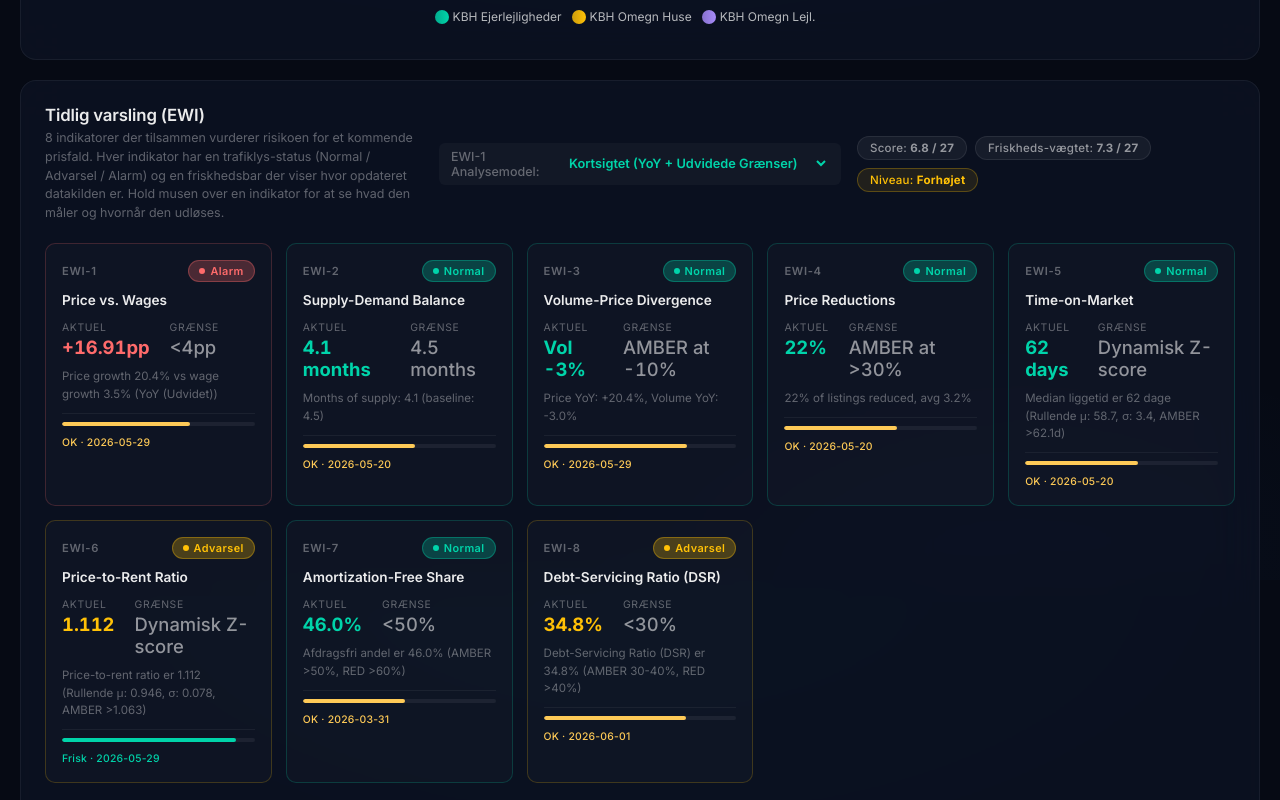
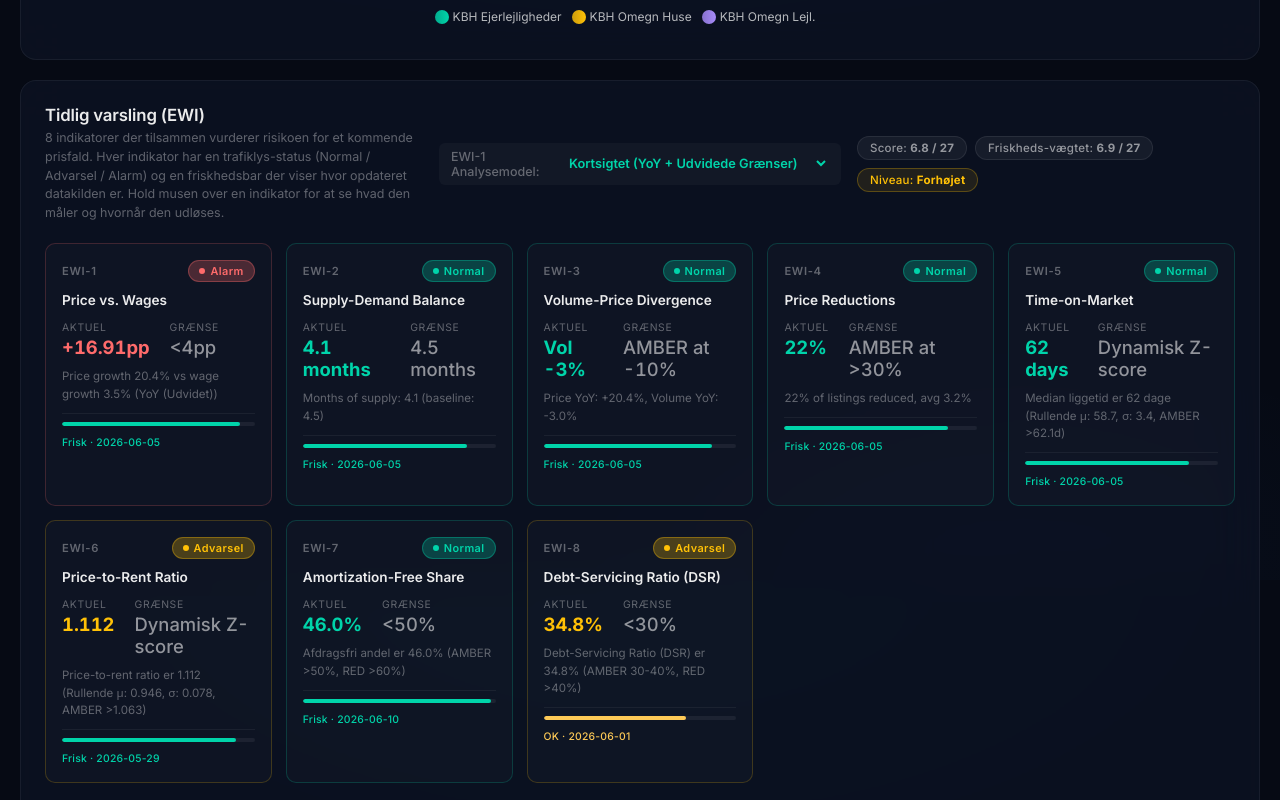
Before and after one commit to Ianropke/cph-housing-model, a React (Vite) app in the folder dashboard/: page / in a window 1280 px wide. Shown: the part 1020-1820 px from the top of the page. Built offline with nearby package versions, Linux system fonts and the light colour scheme.

Commit message:
Implement live DST JSONSTAT parsing and update data freshness registry

```diff
--- a/dashboard/src/data/housingData.js
+++ b/dashboard/src/data/housingData.js
@@ -1,8 +1,8 @@
 // AUTO-GENERATED BY DAILY PIPELINE — DO NOT EDIT DIRECTLY
 const quarters = ["2019Q1", "2019Q2", "2019Q3", "2019Q4", "2020Q1", "2020Q2", "2020Q3", "2020Q4", "2021Q1", "2021Q2", "2021Q3", "2021Q4", "2022Q1", "2022Q2", "2022Q3", "2022Q4", "2023Q1", "2023Q2", "2023Q3", "2023Q4", "2024Q1", "2024Q2", "2024Q3", "2024Q4", "2025Q1", "2025Q2", "2025Q3", "2025Q4"];
-const cphApartments = [81.4, 82.4, 82.1, 82.5, 83.8, 85.8, 88.1, 90.9, 95.6, 97.8, 100.2, 98.9, 102.2, 103.3, 99.6, 95.0, 94.7, 98.1, 98.8, 99.0, 98.3, 102.3, 105.0, 107.3, 112.5, 118.9, 121.8, 129.2];
-const cphHouses = [79.3, 80.0, 80.9, 79.9, 81.6, 81.9, 86.5, 89.4, 95.1, 98.4, 101.4, 100.9, 103.2, 104.1, 98.3, 94.5, 93.4, 95.7, 97.8, 99.6, 98.0, 100.3, 101.7, 104.1, 106.8, 110.3, 112.3, 118.5];
-const fredApartments = [84.0, 84.7, 83.1, 85.8, 87.9, 84.6, 88.2, 89.4, 96.3, 97.5, 98.8, 99.4, 101.2, 103.6, 99.5, 95.7, 91.7, 94.9, 97.8, 97.5, 98.0, 99.5, 102.6, 103.1, 105.4, 108.2, 110.7, 114.6];
+const cphApartments = [81.4, 82.4, 82.1, 82.5, 83.8, 85.8, 88.1, 90.9, 95.6, 97.8, 100.2, 98.9, 102.2, 103.3, 99.6, 95, 94.7, 98.1, 98.8, 99, 98.3, 102.3, 105, 107.3, 112.5, 118.9, 121.8, 129.2];
+const cphHouses = [79.3, 80, 80.9, 79.9, 81.6, 81.9, 86.5, 89.4, 95.1, 98.4, 101.4, 100.9, 103.2, 104.1, 98.3, 94.5, 93.4, 95.7, 97.8, 99.6, 98, 100.3, 101.7, 104.1, 106.8, 110.3, 112.3, 118.5];
+const fredApartments = [84, 84.7, 83.1, 85.8, 87.9, 84.6, 88.2, 89.4, 96.3, 97.5, 98.8, 99.4, 101.2, 103.6, 99.5, 95.7, 91.7, 94.9, 97.8, 97.5, 98, 99.5, 102.6, 103.1, 105.4, 108.2, 110.7, 114.6];
 
 export const priceIndexData = quarters.map((q, i) => ({
   quarter: q,
@@ -19,8 +19,8 @@ export const earlyWarningIndicators = [
     "baseline": "<3pp",
     "status": "RED",
     "description": "Price growth 20.4% vs wage growth 3.5% (YoY (Udvidet))",
-    "freshness_weight": 0.665,
-    "last_updated": "2026-05-29"
+    "freshness_weight": 0.922,
+    "last_updated": "2026-06-05"
   },
   {
     "id": "EWI-2",
@@ -29,8 +29,8 @@ export const earlyWarningIndicators = [
     "baseline": "4.5 months",
     "status": "GREEN",
     "description": "Months of supply: 4.1 (baseline: 4.5)",
-    "freshness_weight": 0.583,
-    "last_updated": "2026-05-20"
+    "freshness_weight": 0.85,
+    "last_updated": "2026-06-05"
   },
   {
     "id": "EWI-3",
@@ -39,8 +39,8 @@ export const earlyWarningIndicators = [
     "baseline": "AMBER at -10%",
     "status": "GREEN",
     "description": "Price YoY: +20.4%, Volume YoY: -3.0%",
-    "freshness_weight": 0.742,
-    "last_updated": "2026-05-29"
+    "freshness_weight": 0.875,
+    "last_updated": "2026-06-05"
   },
   {
     "id": "EWI-4",
@@ -49,8 +49,8 @@ export const earlyWarningIndicators = [
     "baseline": "AMBER at >30%",
     "status": "GREEN",
     "description": "22% of listings reduced, avg 3.2%",
-    "freshness_weight": 0.583,
-    "last_updated": "2026-05-20"
+    "freshness_weight": 0.85,
+    "last_updated": "2026-06-05"
   },
   {
     "id": "EWI-5",
@@ -59,8 +59,8 @@ export const earlyWarningIndicators = [
     "baseline": "Dynamisk Z-score",
     "status": "GREEN",
     "description": "Median liggetid er 62 dage (Rullende \u03bc: 58.7, \u03c3: 3.4, AMBER >62.1d)",
-    "freshness_weight": 0.583,
-    "last_updated": "2026-05-20"
+    "freshness_weight": 0.85,
+    "last_updated": "2026-06-05"
   },
   {
     "id": "EWI-6",
@@ -79,8 +79,8 @@ export const earlyWarningIndicators = [
     "baseline": "<50%",
     "status": "GREEN",
     "description": "Afdragsfri andel er 46.0% (AMBER >50%, RED >60%)",
-    "freshness_weight": 0.531,
-    "last_updated": "2026-03-31"
+    "freshness_weight": 0.975,
+    "last_updated": "2026-06-10"
   },
   {
     "id": "EWI-8",
@@ -103,8 +103,8 @@ export const ewiModes = {
         "baseline": "<3pp",
         "status": "RED",
         "description": "Price growth 20.4% vs wage growth 3.5% (YoY (Original))",
-        "freshness_weight": 0.665,
-        "last_updated": "2026-05-29"
+        "freshness_weight": 0.922,
+        "last_updated": "2026-06-05"
       },
       {
         "id": "EWI-2",
@@ -113,8 +113,8 @@ export const ewiModes = {
         "baseline": "4.5 months",
         "status": "GREEN",
         "description": "Months of supply: 4.1 (baseline: 4.5)",
-        "freshness_weight": 0.583,
-        "last_updated": "2026-05-20"
+        "freshness_weight": 0.85,
+        "last_updated": "2026-06-05"
       },
       {
         "id": "EWI-3",
@@ -123,8 +123,8 @@ export const ewiModes = {
         "baseline": "AMBER at -10%",
         "status": "GREEN",
         "description": "Price YoY: +20.4%, Volume YoY: -3.0%",
-        "freshness_weight": 0.742,
-        "last_updated": "2026-05-29"
+        "freshness_weight": 0.875,
+        "last_updated": "2026-06-05"
       },
       {
         "id": "EWI-4",
@@ -133,8 +133,8 @@ export const ewiModes = {
         "baseline": "AMBER at >30%",
         "status": "GREEN",
         "description": "22% of listings reduced, avg 3.2%",
-        "freshness_weight": 0.583,
-        "last_updated": "2026-05-20"
+        "freshness_weight": 0.85,
+        "last_updated": "2026-06-05"
       },
       {
         "id": "EWI-5",
@@ -143,8 +143,8 @@ export const ewiModes = {
         "baseline": "Dynamisk Z-score",
         "status": "GREEN",
         "description": "Median liggetid er 62 dage (Rullende \u03bc: 58.7, \u03c3: 3.4, AMBER >62.1d)",
-        "freshness_weight": 0.583,
-        "last_updated": "2026-05-20"
+        "freshness_weight": 0.85,
+        "last_updated": "2026-06-05"
       },
       {
         "id": "EWI-6",
@@ -163,8 +163,8 @@ export const ewiModes = {
         "baseline": "<50%",
         "status": "GREEN",
         "description": "Afdragsfri andel er 46.0% (AMBER >50%, RED >60%)",
-        "freshness_weight": 0.531,
-        "last_updated": "2026-03-31"
+        "freshness_weight": 0.975,
+        "last_updated": "2026-06-10"
       },
       {
         "id": "EWI-8",
@@ -178,27 +178,27 @@ export const ewiModes = {
       }
     ],
     "compositeScore": 6.8,
-    "freshnessWeightedComposite": 7.3,
+    "freshnessWeightedComposite": 6.9,
     "alertLevel": "ELEVATED",
     "maxRiskIndex": {
       "6m": {
-        "score": 11,
+        "score": 13,
         "label": "LAV",
         "components": {
           "mc_downside": 0.6,
           "max_risk_severity_pct": 2.8,
-          "ewi_contribution": 15.9,
-          "avg_data_freshness": 0.63
+          "ewi_contribution": 19.9,
+          "avg_data_freshness": 0.79
         }
       },
       "12m": {
-        "score": 29,
+        "score": 30,
         "label": "MODERAT",
         "components": {
           "mc_downside": 1.2,
           "max_risk_severity_pct": 12.8,
-          "ewi_contribution": 15.9,
-          "avg_data_freshness": 0.63
+          "ewi_contribution": 19.9,
+          "avg_data_freshness": 0.79
         }
       }
     },
@@ -212,24 +212,24 @@ export const ewiModes = {
       },
       "rkr_bm011": {
         "label": "Realkreditl\u00e5n (BM011)",
-        "last_updated": "2026-04-15",
+        "last_updated": "2026-05-15",
         "frequency": "Monthly",
         "source": "Finansdanmark",
-        "freshness_weight": 0.25
+        "freshness_weight": 0.625
       },
       "rkr_udb010": {
         "label": "Boligudbud (UDB010)",
-        "last_updated": "2026-05-20",
+        "last_updated": "2026-06-05",
         "frequency": "Monthly",
         "source": "Finansdanmark",
-        "freshness_weight": 0.583
+        "freshness_weight": 0.85
       },
       "rkr_ul10": {
         "label": "Afdragsfrihed (UL10)",
-        "last_updated": "2026-03-31",
+        "last_updated": "2026-06-10",
         "frequency": "Quarterly",
         "source": "Finansdanmark",
-        "freshness_weight": 0.531
+        "freshness_weight": 0.975
       },
       "ecb_rates": {
         "label": "ECB renter",
@@ -240,10 +240,10 @@ export const ewiModes = {
       },
       "wage_data": {
         "label": "L\u00f8nudvikling",
-        "last_updated": "2026-03-15",
+        "last_updated": "2026-06-05",
         "frequency": "Quarterly",
         "source": "Danmarks Statistik",
-        "freshness_weight": 0.431
+        "freshness_weight": 0.944
       },
       "dst_income": {
         "label": "Disponibel Indkomst (DST)",
@@ -270,8 +270,8 @@ export const ewiModes = {
         "baseline": "<4pp",
         "status": "RED",
         "description": "Price growth 20.4% vs wage growth 3.5% (YoY (Udvidet))",
-        "freshness_weight": 0.665,
-        "last_updated": "2026-05-29"
+        "freshness_weight": 0.922,
+        "last_updated": "2026-06-05"
       },
       {
         "id": "EWI-2",
@@ -280,8 +280,8 @@ export const ewiModes = {
         "baseline": "4.5 months",
         "status": "GREEN",
         "description": "Months of supply: 4.1 (baseline: 4.5)",
-        "freshness_weight": 0.583,
-        "last_updated": "2026-05-20"
+        "freshness_weight": 0.85,
+        "last_updated": "2026-06-05"
       },
       {
         "id": "EWI-3",
@@ -290,8 +290,8 @@ export const ewiModes = {
         "baseline": "AMBER at -10%",
         "status": "GREEN",
         "description": "Price YoY: +20.4%, Volume YoY: -3.0%",
-        "freshness_weight": 0.742,
-        "last_updated": "2026-05-29"
+        "freshness_weight": 0.875,
+        "last_updated": "2026-06-05"
       },
       {
         "id": "EWI-4",
@@ -300,8 +300,8 @@ export const ewiModes = {
         "baseline": "AMBER at >30%",
         "status": "GREEN",
         "description": "22% of listings reduced, avg 3.2%",
-        "freshness_weight": 0.583,
-        "last_updated": "2026-05-20"
+        "freshness_weight": 0.85,
+        "last_updated": "2026-06-05"
       },
       {
         "id": "EWI-5",
@@ -310,8 +310,8 @@ export const ewiModes = {
         "baseline": "Dynamisk Z-score",
         "status": "GREEN",
         "description": "Median liggetid er 62 dage (Rullende \u03bc: 58.7, \u03c3: 3.4, AMBER >62.1d)",
-        "freshness_weight": 0.583,
-        "last_updated": "2026-05-20"
+        "freshness_weight": 0.85,
+        "last_updated": "2026-06-05"
       },
       {
         "id": "EWI-6",
@@ -330,8 +330,8 @@ export const ewiModes = {
         "baseline": "<50%",
         "status": "GREEN",
         "description": "Afdragsfri andel er 46.0% (AMBER >50%, RED >60%)",
-        "freshness_weight": 0.531,
-        "last_updated": "2026-03-31"
+        "freshness_weight": 0.975,
+        "last_updated": "2026-06-10"
       },
       {
         "id": "EWI-8",
@@ -345,27 +345,27 @@ export const ewiModes = {
       }
     ],
     "compositeScore": 6.8,
-    "freshnessWeightedComposite": 7.3,
+    "freshnessWeightedComposite": 6.9,
     "alertLevel": "ELEVATED",
     "maxRiskIndex": {
       "6m": {
-        "score": 11,
+        "score": 13,
         "label": "LAV",
         "components": {
           "mc_downside": 0.6,
           "max_risk_severity_pct": 2.8,
-          "ewi_contribution": 15.9,
-          "avg_data_freshness": 0.63
+          "ewi_contribution": 19.9,
+          "avg_data_freshness": 0.79
         }
       },
       "12m": {
-        "score": 29,
+        "score": 30,
         "label": "MODERAT",
         "components": {
           "mc_downside": 1.2,
           "max_risk_severity_pct": 12.8,
-          "ewi_contribution": 15.9,
-          "avg_data_freshness": 0.63
+          "ewi_contribution": 19.9,
+          "avg_data_freshness": 0.79
         }
       }
     },
@@ -379,24 +379,24 @@ export const ewiModes = {
       },
       "rkr_bm011": {
         "label": "Realkreditl\u00e5n (BM011)",
-        "last_updated": "2026-04-15",
+        "last_updated": "2026-05-15",
         "frequency": "Monthly",
         "source": "Finansdanmark",
-        "freshness_weight": 0.25
+        "freshness_weight": 0.625
       },
       "rkr_udb010": {
         "label": "Boligudbud (UDB010)",
-        "last_updated": "2026-05-20",
+        "last_updated": "2026-06-05",
         "frequency": "Monthly",
         "source": "Finansdanmark",
-        "freshness_weight": 0.583
+        "freshness_weight": 0.85
       },
       "rkr_ul10": {
         "label": "Afdragsfrihed (UL10)",
-        "last_updated": "2026-03-31",
+        "last_updated": "2026-06-10",
         "frequency": "Quarterly",
         "source": "Finansdanmark",
-        "freshness_weight": 0.531
+        "freshness_weight": 0.975
       },
       "ecb_rates": {
         "label": "ECB renter",
@@ -407,10 +407,10 @@ export const ewiModes = {
       },
       "wage_data": {
         "label": "L\u00f8nudvikling",
-        "last_updated": "2026-03-15",
+        "last_updated": "2026-06-05",
         "frequency": "Quarterly",
         "source": "Danmarks Statistik",
-        "freshness_weight": 0.431
+        "freshness_weight": 0.944
       },
       "dst_income": {
         "label": "Disponibel Indkomst (DST)",
@@ -437,8 +437,8 @@ export const ewiModes = {
         "baseline": "<3pp",
         "status": "AMBER",
         "description": "Price growth 6.7% vs wage growth 3.5% (3-\u00e5rs gl. gennemsnit)",
-        "freshness_weight": 0.665,
-        "last_updated": "2026-05-29"
+        "freshness_weight": 0.922,
+        "last_updated": "2026-06-05"
       },
       {
         "id": "EWI-2",
@@ -447,8 +447,8 @@ export const ewiModes = {
         "baseline": "4.5 months",
         "status": "GREEN",
         "description": "Months of supply: 4.1 (baseline: 4.5)",
-        "freshness_weight": 0.583,
-        "last_updated": "2026-05-20"
+        "freshness_weight": 0.85,
+        "last_updated": "2026-06-05"
       },
       {
         "id": "EWI-3",
@@ -457,8 +457,8 @@ export const ewiModes = {
         "baseline": "AMBER at -10%",
         "status": "GREEN",
         "description": "Price YoY: +20.4%, Volume YoY: -3.0%",
-        "freshness_weight": 0.742,
-        "last_updated": "2026-05-29"
+        "freshness_weight": 0.875,
+        "last_updated": "2026-06-05"
       },
       {
         "id": "EWI-4",
@@ -467,8 +467,8 @@ export const ewiModes = {
         "baseline": "AMBER at >30%",
         "status": "GREEN",
         "description": "22% of listings reduced, avg 3.2%",
-        "freshness_weight": 0.583,
-        "last_updated": "2026-05-20"
+        "freshness_weight": 0.85,
+        "last_updated": "2026-06-05"
       },
       {
         "id": "EWI-5",
@@ -477,8 +477,8 @@ export const ewiModes = {
         "baseline": "Dynamisk Z-score",
         "status": "GREEN",
         "description": "Median liggetid er 62 dage (Rullende \u03bc: 58.7, \u03c3: 3.4, AMBER >62.1d)",
-        "freshness_weight": 0.583,
-        "last_updated": "2026-05-20"
+        "freshness_weight": 0.85,
+        "last_updated": "2026-06-05"
       },
       {
         "id": "EWI-6",
@@ -497,8 +497,8 @@ export const ewiModes = {
         "baseline": "<50%",
         "status": "GREEN",
         "description": "Afdragsfri andel er 46.0% (AMBER >50%, RED >60%)",
-        "freshness_weight": 0.531,
-        "last_updated": "2026-03-31"
+        "freshness_weight": 0.975,
+        "last_updated": "2026-06-10"
       },
       {
         "id": "EWI-8",
@@ -512,17 +512,17 @@ export const ewiModes = {
       }
     ],
     "compositeScore": 4.0,
-    "freshnessWeightedComposite": 4.6,
+    "freshnessWeightedComposite": 3.9,
     "alertLevel": "NORMAL",
     "maxRiskIndex": {
       "6m": {
-        "score": 9,
+        "score": 10,
         "label": "LAV",
         "components": {
           "mc_downside": 0.6,
           "max_risk_severity_pct": 2.8,
-          "ewi_contribution": 9.3,
-          "avg_data_freshness": 0.63
+          "ewi_contribution": 11.7,
+          "avg_data_freshness": 0.79
         }
       },
       "12m": {
@@ -531,8 +531,8 @@ export const ewiModes = {
         "components": {
           "mc_downside": 1.2,
           "max_risk_severity_pct": 12.8,
-          "ewi_contribution": 9.3,
-          "avg_data_freshness": 0.63
+          "ewi_contribution": 11.7,
+          "avg_data_freshness": 0.79
         }
       }
     },
@@ -546,24 +546,24 @@ export const ewiModes = {
       },
       "rkr_bm011": {
         "label": "Realkreditl\u00e5n (BM011)",
-        "last_updated": "2026-04-15",
+        "last_updated": "2026-05-15",
         "frequency": "Monthly",
         "source": "Finansdanmark",
-        "freshness_weight": 0.25
+        "freshness_weight": 0.625
       },
       "rkr_udb010": {
         "label": "Boligudbud (UDB010)",
-        "last_updated": "2026-05-20",
+        "last_updated": "2026-06-05",
         "frequency": "Monthly",
         "source": "Finansdanmark",
-        "freshness_weight": 0.583
+        "freshness_weight": 0.85
       },
       "rkr_ul10": {
         "label": "Afdragsfrihed (UL10)",
-        "last_updated": "2026-03-31",
+        "last_updated": "2026-06-10",
         "frequency": "Quarterly",
         "source": "Finansdanmark",
-        "freshness_weight": 0.531
+        "freshness_weight": 0.975
       },
       "ecb_rates": {
         "label": "ECB renter",
@@ -574,10 +574,10 @@ export const ewiModes = {
       },
       "wage_data": {
         "label": "L\u00f8nudvikling",
-        "last_updated": "2026-03-15",
+        "last_updated": "2026-06-05",
         "frequency": "Quarterly",
         "source": "Danmarks Statistik",
-        "freshness_weight": 0.431
+        "freshness_weight": 0.944
       },
       "dst_income": {
         "label": "Disponibel Indkomst (DST)",
@@ -604,8 +604,8 @@ export const ewiModes = {
         "baseline": "<3pp",
         "status": "AMBER",
         "description": "Price growth 7.0% vs wage growth 3.5% (5-\u00e5rs gl. gennemsnit)",
-        "freshness_weight": 0.665,
-        "last_updated": "2026-05-29"
+        "freshness_weight": 0.922,
+        "last_updated": "2026-06-05"
       },
       {
         "id": "EWI-2",
@@ -614,8 +614,8 @@ export const ewiModes = {
         "baseline": "4.5 months",
         "status": "GREEN",
         "description": "Months of supply: 4.1 (baseline: 4.5)",
-        "freshness_weight": 0.583,
-        "last_updated": "2026-05-20"
+        "freshness_weight": 0.85,
+        "last_updated": "2026-06-05"
       },
       {
         "id": "EWI-3",
@@ -624,8 +624,8 @@ export const ewiModes = {
         "baseline": "AMBER at -10%",
         "status": "GREEN",
         "description": "Price YoY: +20.4%, Volume YoY: -3.0%",
-        "freshness_weight": 0.742,
-        "last_updated": "2026-05-29"
+        "freshness_weight": 0.875,
+        "last_updated": "2026-06-05"
       },
       {
         "id": "EWI-4",
@@ -634,8 +634,8 @@ export const ewiModes = {
         "baseline": "AMBER at >30%",
         "status": "GREEN",
         "description": "22% of listings reduced, avg 3.2%",
-        "freshness_weight": 0.583,
-        "last_updated": "2026-05-20"
+        "freshness_weight": 0.85,
+        "last_updated": "2026-06-05"
       },
       {
         "id": "EWI-5",
@@ -644,8 +644,8 @@ export const ewiModes = {
         "baseline": "Dynamisk Z-score",
         "status": "GREEN",
         "description": "Median liggetid er 62 dage (Rullende \u03bc: 58.7, \u03c3: 3.4, AMBER >62.1d)",
-        "freshness_weight": 0.583,
-        "last_updated": "2026-05-20"
+        "freshness_weight": 0.85,
+        "last_updated": "2026-06-05"
       },
       {
         "id": "EWI-6",
@@ -664,8 +664,8 @@ export const ewiModes = {
         "baseline": "<50%",
         "status": "GREEN",
         "description": "Afdragsfri andel er 46.0% (AMBER >50%, RED >60%)",
-        "freshness_weight": 0.531,
-        "last_updated": "2026-03-31"
+        "freshness_weight": 0.975,
+        "last_updated": "2026-06-10"
       },
       {
         "id": "EWI-8",
@@ -679,17 +679,17 @@ export const ewiModes = {
       }
     ],
     "compositeScore": 4.0,
-    "freshnessWeightedComposite": 4.6,
+    "freshnessWeightedComposite": 3.9,
     "alertLevel": "NORMAL",
     "maxRiskIndex": {
       "6m": {
-        "score": 9,
+        "score": 10,
         "label": "LAV",
         "components": {
           "mc_downside": 0.6,
           "max_risk_severity_pct": 2.8,
-          "ewi_contribution": 9.3,
-          "avg_data_freshness": 0.63
+          "ewi_contribution": 11.7,
+          "avg_data_freshness": 0.79
         }
       },
       "12m": {
@@ -698,8 +698,8 @@ export const ewiModes = {
         "components": {
           "mc_downside": 1.2,
           "max_risk_severity_pct": 12.8,
-          "ewi_contribution": 9.3,
-          "avg_data_freshness": 0.63
+          "ewi_contribution": 11.7,
+          "avg_data_freshness": 0.79
         }
       }
     },
@@ -713,24 +713,24 @@ export const ewiModes = {
       },
       "rkr_bm011": {
         "label": "Realkreditl\u00e5n (BM011)",
-        "last_updated": "2026-04-15",
+        "last_updated": "2026-05-15",
         "frequency": "Monthly",
         "source": "Finansdanmark",
-        "freshness_weight": 0.25
+        "freshness_weight": 0.625
       },
       "rkr_udb010": {
         "label": "Boligudbud (UDB010)",
-        "last_updated": "2026-05-20",
+        "last_updated": "2026-06-05",
         "frequency": "Monthly",
         "source": "Finansdanmark",
-        "freshness_weight": 0.583
+        "freshness_weight": 0.85
       },
       "rkr_ul10": {
         "label": "Afdragsfrihed (UL10)",
-        "last_updated": "2026-03-31",
+        "last_updated": "2026-06-10",
         "frequency": "Quarterly",
         "source": "Finansdanmark",
-        "freshness_weight": 0.531
+        "freshness_weight": 0.975
       },
       "ecb_rates": {
         "label": "ECB renter",
@@ -741,10 +741,10 @@ export const ewiModes = {
       },
       "wage_data": {
         "label": "L\u00f8nudvikling",
-        "last_updated": "2026-03-15",
+        "last_updated": "2026-06-05",
         "frequency": "Quarterly",
         "source": "Danmarks Statistik",
-        "freshness_weight": 0.431
+        "freshness_weight": 0.944
       },
       "dst_income": {
         "label": "Disponibel Indkomst (DST)",
@@ -765,7 +765,7 @@ export const ewiModes = {
 };
 
 export const compositeScore = 6.8;
-export const freshnessWeightedComposite = 7.3;
+export const freshnessWeightedComposite = 6.9;
 export const alertLevel = 'ELEVATED';
 export const lastUpdated = '2026-06-14 · 2025Q4 Data';
 
@@ -779,24 +779,24 @@ export const dataFreshness = {
   },
   "rkr_bm011": {
     "label": "Realkreditl\u00e5n (BM011)",
-    "last_updated": "2026-04-15",
+    "last_updated": "2026-05-15",
     "frequency": "Monthly",
     "source": "Finansdanmark",
-    "freshness_weight": 0.25
+    "freshness_weight": 0.625
   },
   "rkr_udb010": {
     "label": "Boligudbud (UDB010)",
-    "last_updated": "2026-05-20",
+    "last_updated": "2026-06-05",
     "frequency": "Monthly",
     "source": "Finansdanmark",
-    "freshness_weight": 0.583
+    "freshness_weight": 0.85
   },
   "rkr_ul10": {
     "label": "Afdragsfrihed (UL10)",
-    "last_updated": "2026-03-31",
+    "last_updated": "2026-06-10",
     "frequency": "Quarterly",
     "source": "Finansdanmark",
-    "freshness_weight": 0.531
+    "freshness_weight": 0.975
   },
   "ecb_rates": {
     "label": "ECB renter",
@@ -807,10 +807,10 @@ export const dataFreshness = {
   },
   "wage_data": {
     "label": "L\u00f8nudvikling",
-    "last_updated": "2026-03-15",
+    "last_updated": "2026-06-05",
     "frequency": "Quarterly",
     "source": "Danmarks Statistik",
-    "freshness_weight": 0.431
+    "freshness_weight": 0.944
   },
   "dst_income": {
     "label": "Disponibel Indkomst (DST)",
@@ -830,23 +830,23 @@ export const dataFreshness = {
 
 export const maxRiskIndex = {
   "6m": {
-    "score": 11,
+    "score": 13,
     "label": "LAV",
     "components": {
       "mc_downside": 0.6,
       "max_risk_severity_pct": 2.8,
-      "ewi_contribution": 15.9,
-      "avg_data_freshness": 0.63
+      "ewi_contribution": 19.9,
+      "avg_data_freshness": 0.79
     }
   },
   "12m": {
-    "score": 29,
+    "score": 30,
     "label": "MODERAT",
     "components": {
       "mc_downside": 1.2,
       "max_risk_severity_pct": 12.8,
-      "ewi_contribution": 15.9,
-      "avg_data_freshness": 0.63
+      "ewi_contribution": 19.9,
+      "avg_data_freshness": 0.79
     }
   }
 };
@@ -892,18 +892,18 @@ export const ensembleForecasts = {
 export const ensembleConfidenceBounds = {
   "6m": {
     "p10": 128.4,
-    "p50": 129.6,
+    "p50": 129.5,
     "p90": 130.8
   },
   "12m": {
     "p10": 127.7,
-    "p50": 131.2,
-    "p90": 134.4
+    "p50": 131.0,
+    "p90": 134.3
   },
   "24m": {
-    "p10": 129.0,
-    "p50": 138.3,
-    "p90": 147.7
+    "p10": 128.4,
+    "p50": 137.5,
+    "p90": 147.0
   }
 };
 
```
Also changed, not shown: dashboard/public/data/latest_pipeline.json, 2 other files (tests, documents, lock files or other folders).
